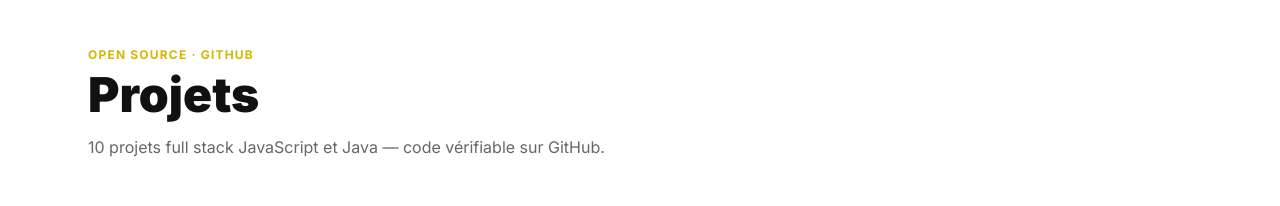
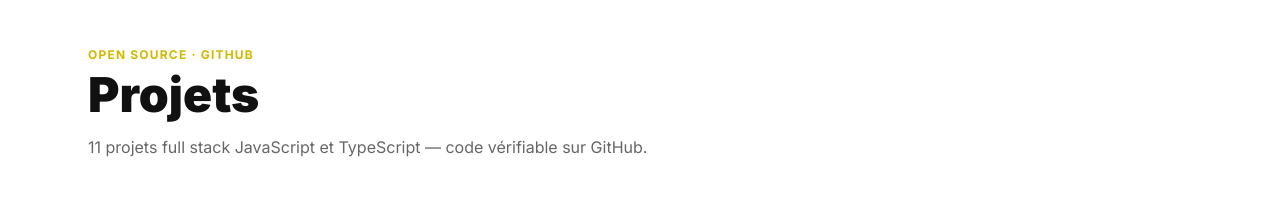
Before and after one commit to Bayane-max219/portfolio-webjs, a Next.js app: page / in a window 1280 px wide. Shown: the part 1600-1806 px from the top of the page. Built offline with nearby package versions, Linux system fonts and the light colour scheme.

Commit message:
fix: update project count to 11 and remove Java from footer

```diff
--- a/app/page.tsx
+++ b/app/page.tsx
@@ -307,7 +307,7 @@ export default function Page() {
           Projets
         </h2>
         <p className="text-ink-muted mb-12 max-w-2xl">
-          10 projets full stack JavaScript et Java — code vérifiable sur GitHub.
+          11 projets full stack JavaScript et TypeScript — code vérifiable sur GitHub.
         </p>
         <div className="grid md:grid-cols-2 gap-6">
           {projets.map((p) => (
@@ -418,7 +418,7 @@ export default function Page() {
             B<span className="text-yellow-vivid">.</span>S
           </span>
           <span className="text-xs text-ink-faint">
-            Bayane Miguel Singcol · Fullstack JavaScript & Java · 2026
+            Bayane Miguel Singcol · Fullstack JavaScript & TypeScript · 2026
           </span>
         </div>
       </footer>
```
